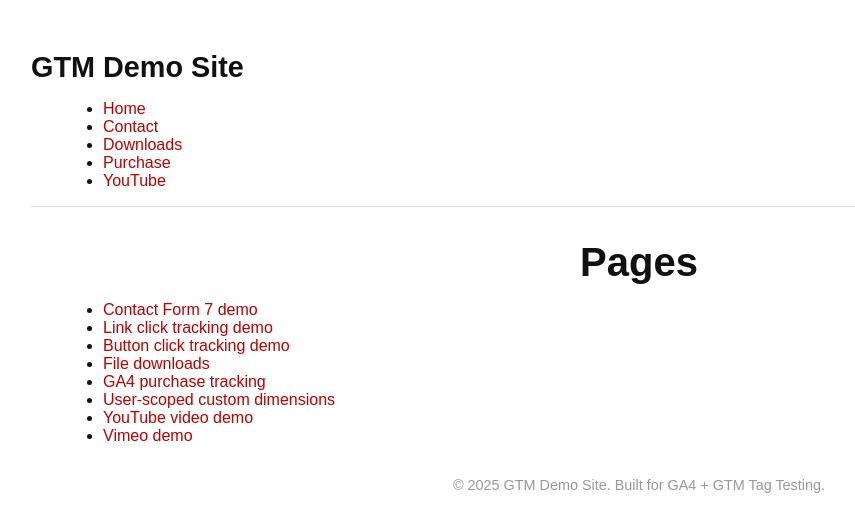
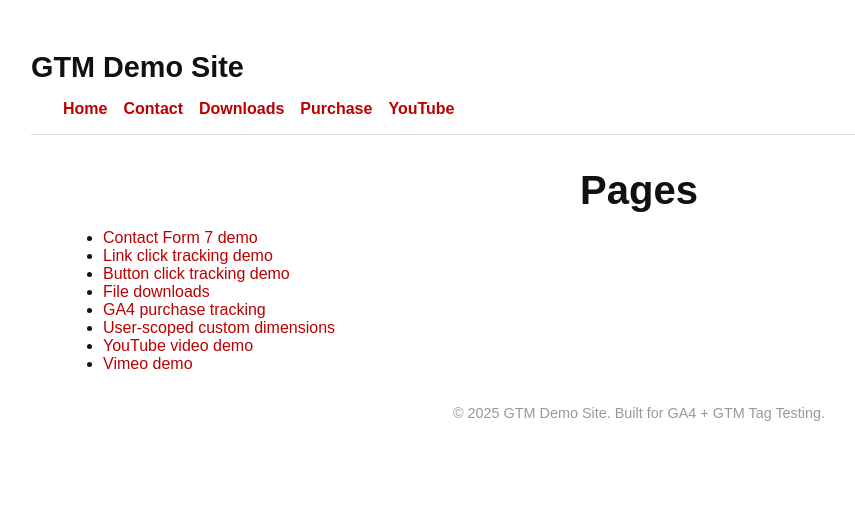
Before and after one commit to shakeershaik94/gtm-demo-site, a plain HTML site: page index.html in a window 1280 px wide. Shown: the whole page, without its empty margins (1-856 px from the left). Drawn offline with Linux system fonts and the light colour scheme.

Commit message:
Update style.css

```diff
--- a/style.css
+++ b/style.css
@@ -6,3 +6,24 @@
 a { color: #b00; text-decoration: none; }
 a:hover { text-decoration: underline; }
 footer { margin-top: 2rem; text-align: center; font-size: 0.9rem; color: #999; }
+
+nav ul {
+  list-style: none;
+  padding: 0;
+  display: flex;
+  gap: 1rem;
+}
+
+nav ul li {
+  display: inline;
+}
+
+nav a {
+  color: #b00;
+  text-decoration: none;
+  font-weight: bold;
+}
+
+nav a:hover {
+  text-decoration: underline;
+}
```
